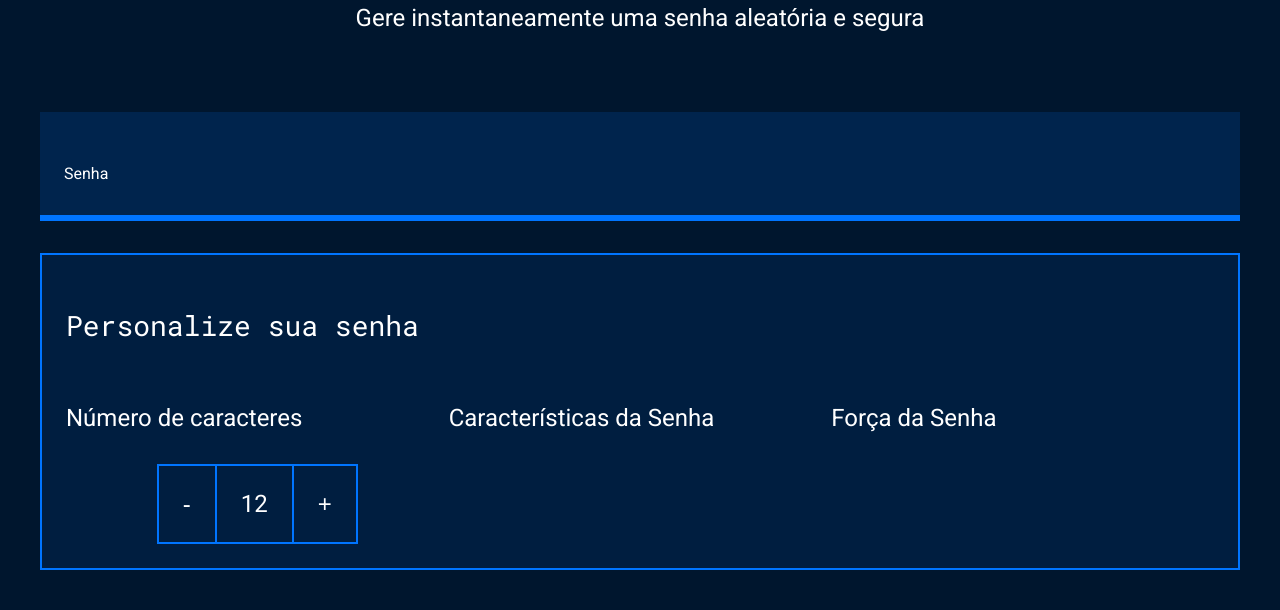
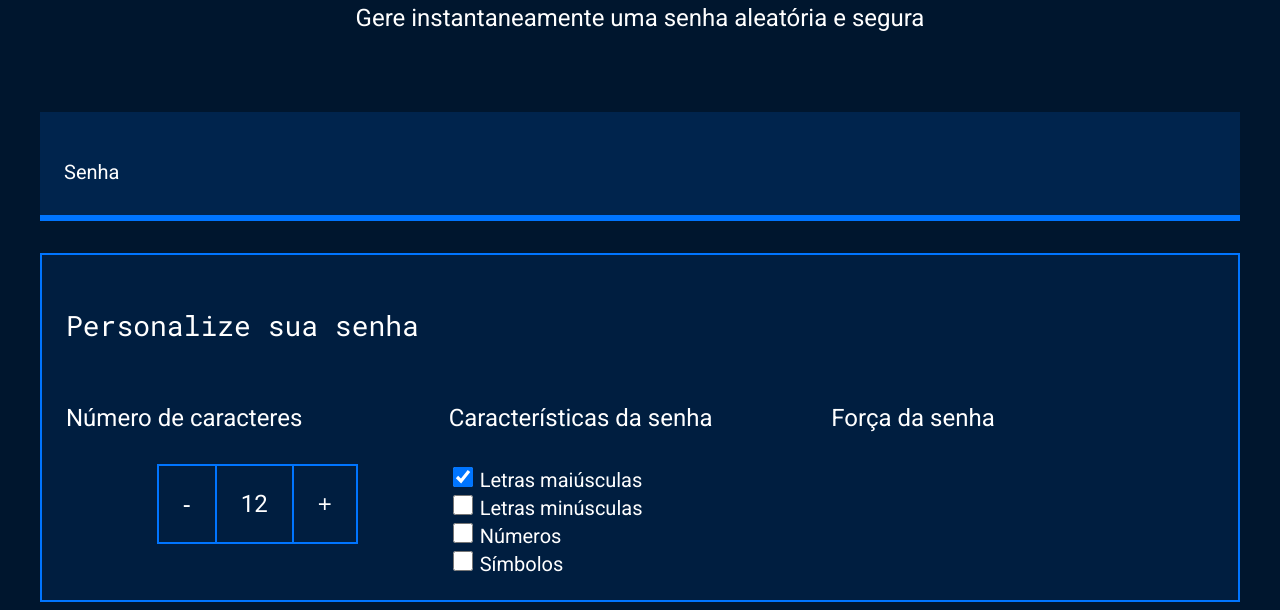
Before and after one commit to enTrapTa06/cyber-security, a plain HTML site: page index.html in a window 1280 px wide. Shown: the part 214-824 px from the top of the page. Before the commit the page ends 800 px from the top, so only its background shows below. Drawn offline with Linux system fonts and the light colour scheme.

Commit message:
Add files via upload

```diff
--- a/index.html
+++ b/index.html
@@ -4,7 +4,7 @@
 <head>
     <meta charset="UTF-8">
     <meta name="viewport" content="width=device-width, initial-scale=1.0">
-    <title>Gerador de Senha</title>
+    <title>Gerador de senha</title>
     <link rel="stylesheet" href="style.css">
 </head>
 
@@ -24,17 +24,34 @@
             <div class="parametro-coluna__senha">
                 <div class="parametro-senha">
                     <h4 class="parametro-senha__titulo">Número de caracteres</h4>
-                   <div class="parametro-senha-botoes">
-                    <button class="parametro-senha__botao">-</button>
-                    <p class="parametro-senha__texto">12</p>
-                    <button class="parametro-senha__botao">+</button>
+                    <div class="parametro-senha-botoes">
+                        <button class="parametro-senha__botao">-</button>
+                        <p class="parametro-senha__texto">12</p>
+                        <button class="parametro-senha__botao">+</button>
                     </div>
                 </div>
                 <div class="parametro-senha">
-                    <h4 class="parametro-senha__titulo">Características da Senha</h4>
+                    <h4 class="parametro-senha__titulo">Características da senha</h4>
+                    <div class="parametro-senha-checkbox">
+                        <input name="maiusculo" type="checkbox" class="checkbox" checked>
+                        <label for="maiusculo">Letras maiúsculas</label>
+                    </div>
+                    <div class="parametro-senha-checkbox">
+                        <input name="minusculo" type="checkbox" class="checkbox">
+                        <label for="minusculo">Letras minúsculas</label>
+                    </div>
+                    <div class="parametro-senha-checkbox">
+                        <input name="numero" type="checkbox" class="checkbox">
+                        <label for="numero">Números</label>
+                    </div>
+                    <div class="parametro-senha-checkbox">
+                        <input name="simbolo" type="checkbox" class="checkbox">
+                        <label for="simbolo">Símbolos</label>
+                    </div>
+
                 </div>
                 <div class="parametro-senha">
-                    <h4 class="parametro-senha__titulo">Força da Senha</h4>
+                    <h4 class="parametro-senha__titulo">Força da senha</h4>
                 </div>
             </div>
         </div>
--- a/style.css
+++ b/style.css
@@ -26,7 +26,7 @@ body{
 }
 
 .titulo-secundario{
-        font-size: 24px;
+    font-size: 24px;
 }
 
 .conteudo-titulo{
@@ -72,7 +72,7 @@ body{
 }
 
 .parametro-senha__titulo{
-    font-size: 24px;
+    font-size:24px;
 }
 
 .parametro-coluna__senha{
@@ -80,15 +80,14 @@ body{
     flex-direction: column;
     justify-content: center;
 }
-
 .parametro-senha{
     width: 50%;
     margin: 0 auto;
 }
 
 .parametro-senha-botoes{
-display: flex;
-justify-content: center;
+    display: flex;
+    justify-content: center;
 }
 
 .parametro-senha__botao{
@@ -99,7 +98,6 @@ justify-content: center;
     font-size: 24px;
     cursor: pointer;
 }
-
 .parametro-senha__texto{
     padding: 24px;
     border-top: 2px solid var(--borda);
@@ -108,7 +106,17 @@ justify-content: center;
     font-size: 24px;
 }
 
-@media screen and (min-width: 768px){
+label{
+    font-size: 20px;
+}
+
+.checkbox{
+    width: 20px;
+    height: 20px;
+    cursor: pointer;
+}
+
+@media screen and (min-width: 768px) {
     .parametro-coluna__senha{
         flex-direction: row;
     }
```
Also changed, not shown: 1 other file.
